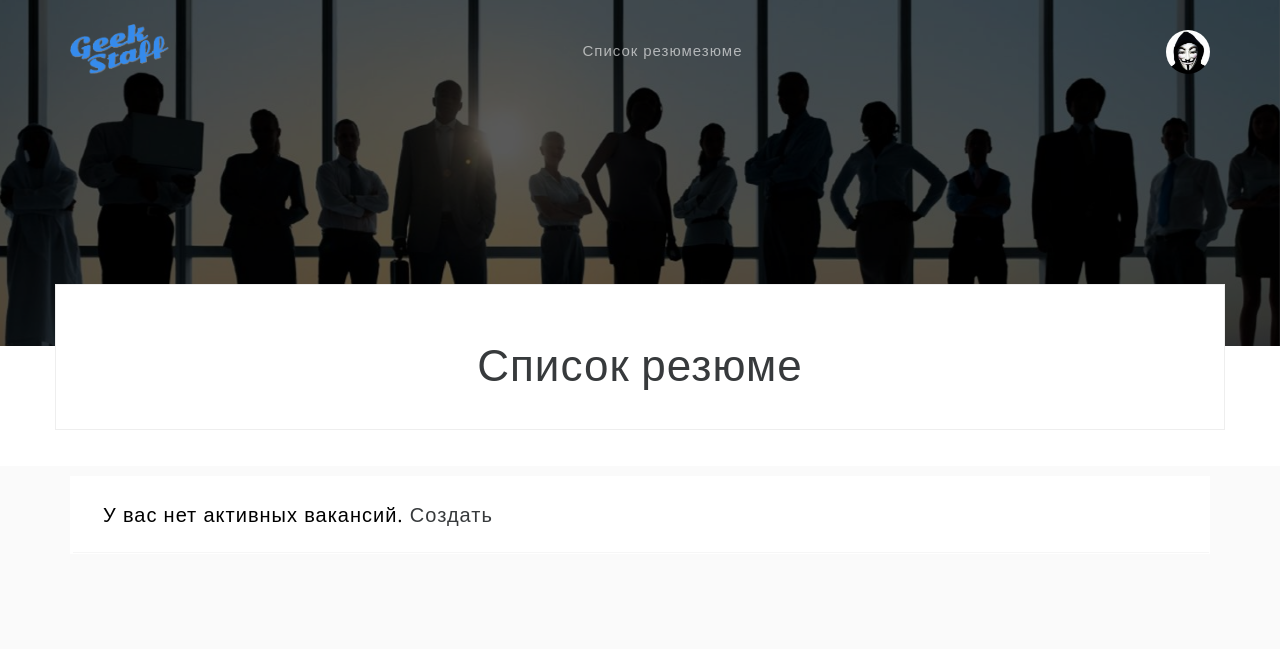
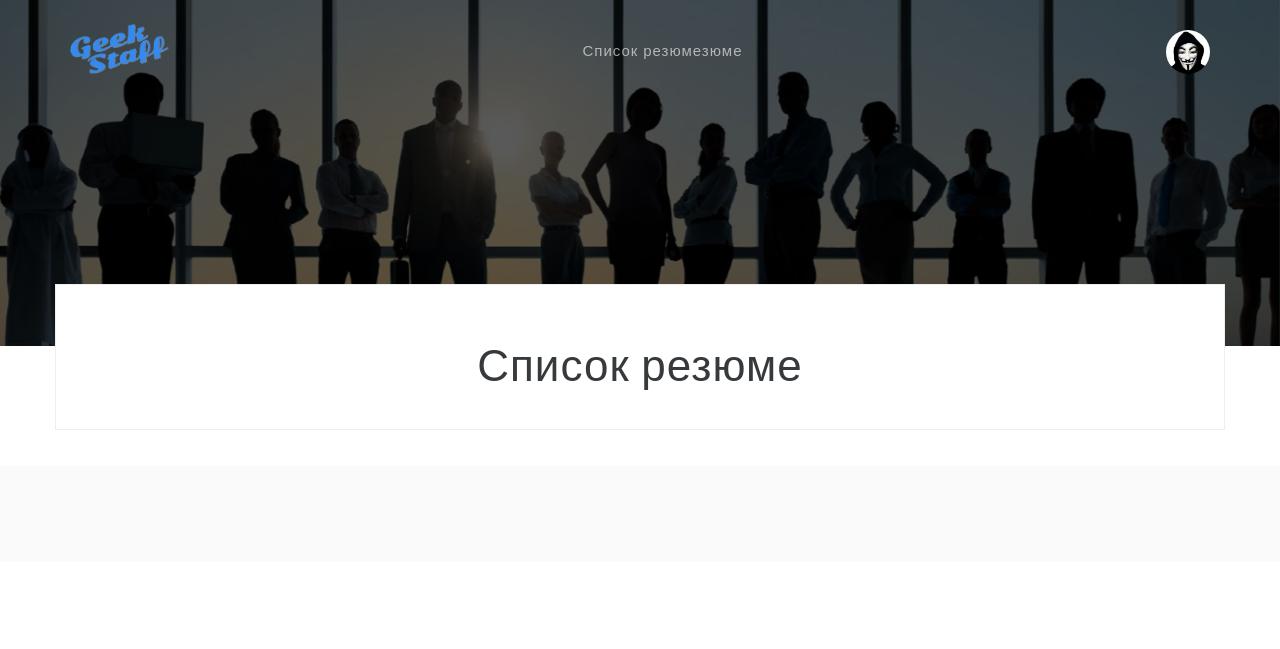
Before and after one commit to Levkrs/djangotraining, a Django app: page /company/resume-list/ in a window 1280 px wide. Shown: the top 649 px of the page. Run offline with Django 3.2, Linux system fonts and the light colour scheme; a user stored in the database is signed in; tables that the repository leaves empty hold one stand-in row (values such as "Sample post"); data that the repository does not hold is empty; some libraries are stand-ins or nearby versions.

Commit message:
Исправил отображене дя наличия вакансий и резюме

```diff
--- a/applicantapp/views.py
+++ b/applicantapp/views.py
@@ -153,6 +153,7 @@ class JobListDetail(LoginRequiredMixin, DetailView):
 
     def get_context_data(self, **kwargs):
         context = super().get_context_data(**kwargs)
+        context['resume_count'] = Resume.objects.filter(id=self.request.user.id, status=3).count()
         return context
 
 
@@ -199,8 +200,6 @@ class JobSearchList(ListView, FormMixin):
 
     def get_context_data(self, *, object_list=None, **kwargs):
         context = super().get_context_data(**kwargs)
-        context['resume_count'] = Resume.objects.filter(id=self.request.user.id, status=3).count()
-        print(context)
         return context
 
 
--- a/companyapp/views.py
+++ b/companyapp/views.py
@@ -104,13 +104,7 @@ class ResumeListHR(LoginRequiredMixin, ListView):
     template_name = 'companyapp/resume_list_hr.html'
 
     def get_queryset(self):
-        print('sda')
-        cmp = Job.objects.filter(status=3, company=self.request.user.company).count()
-
-        if Job.objects.filter(status=3, company=self.request.user.company).count() > 0 :
-            return Resume.objects.filter(status='3')
-        else:
-            return []
+        return Resume.objects.filter(status='3')
 
 
 class ResumeListDetail(LoginRequiredMixin, DetailView):
@@ -126,6 +120,7 @@ class ResumeListDetail(LoginRequiredMixin, DetailView):
 
     def get_context_data(self, **kwargs):
         context = super().get_context_data(**kwargs)
+        context['job_count']= Job.objects.filter(company= self.request.user.company.id, status=3).count()
         return context
 
 class ResumeSearchList(ListView, FormMixin):
@@ -168,9 +163,7 @@ class ResumeSearchList(ListView, FormMixin):
 
     def get_context_data(self, *, object_list=None, **kwargs):
         context = super().get_context_data(**kwargs)
-        context['job_count']= Job.objects.filter(company= self.request.user.company.id, status=3).count()
-        # context['resume_count'] = Resume.objects.filter(user=self.request.user.id, status=3).count()
-        print(context)
+        # context['job_count']= Job.objects.filter(company= self.request.user.company.id, status=3).count()
         return context
 
 class ResponceRec(ListView):
--- a/templates/applicantapp/job_detail.html
+++ b/templates/applicantapp/job_detail.html
@@ -135,7 +135,11 @@
                     <div class="form-group col-lg-12" style="text-align: center;">
                         <div class="input-group">
                             <span class="input-group-addon"><i class=""></i></span>
+                        {% if resume_count > 0 %}
                             <a href="{% url 'mainapp:invite_user' object.pk %}" class="btn btn-gray"> Согласиться </a>
+                        {% else %}
+                            <a href="{% url 'applicantapp:createresume'%}" class="btn btn-gray"> Добавьте резюме для отклика</a>
+                        {% endif %}
 
                             {% if object|favorite:user %}
                             <a href="{% url 'companyapp:favorite' object.pk %}" class="btn btn-info"> Удалить из Избранного </a>
--- a/templates/companyapp/resume_detail.html
+++ b/templates/companyapp/resume_detail.html
@@ -144,7 +144,11 @@
                 <div class="form-group col-lg-12" style="text-align: center;">
                     <div class="input-group">
                         <span class="input-group-addon"><i class=""></i></span>
+                    {% if job_count > 0 %}
                         <a href="{% url 'mainapp:invite_from_hr' object.pk %}" class="btn btn-gray"> Пригласить </a>
+                    {% else %}
+                        <a href="{% url 'companyapp:new-job' user.company.pk %}" class="btn btn-gray"> Для приглашения создайте вакансию </a>
+                    {% endif %}
                         {% if object|favorite:user %}
                             <a href="{% url 'applicantapp:favorite' object.pk %}" class="btn btn-info"> Удалить из Избранного </a>
                         {% else %}
--- a/templates/companyapp/resume_list_hr.html
+++ b/templates/companyapp/resume_list_hr.html
@@ -17,7 +17,6 @@
                 <div class="row item-blocks-connected">
 
                 <!-- Resume list block -->
-                {% if object_list.count > 0 %}
                     {% for resume in object_list %}
 
                         <div class="col-xs-12">
@@ -40,20 +39,6 @@
                         </div>
 
                     {% endfor %}
-
-                    {% else %}
-                        <div class="col-xs-12">
-                            <div class="item-block">
-                                <header>
-                                    <div class="hgroup">
-                                        <h4>У вас нет активных вакансий. <a href="{% url 'companyapp:new-job' user.company.pk%}"> Создать</a> </h4>
-                                    </div>
-
-                                </header>
-
-                            </div>
-                        </div>
-                {% endif %}
 
                  <!-- END Resume list block -->
 
--- a/templates/companyapp/resume_search.html
+++ b/templates/companyapp/resume_search.html
@@ -25,7 +25,6 @@
                 <div class="row item-blocks-connected">
                     <div class="col-xs-12">
                         <div class="item-block">
-                            {% if job_count > 0 %}
                             <div class="search">
                                 <form class="search-form" action="{% url 'companyapp:resume_search' %}" method="get">{% csrf_token %}
                                     {{ form.as_p }}
@@ -33,9 +32,6 @@
                                 </form>
                             </div>
                             {% include 'inc/resume_list_inc.html' %}
-                            {% else %}
-                            <span class="item-block">У вас нет активных вакансий. <a class="" href="{% url 'companyapp:new-job' user.company.pk%}">Добавить вакансию</a></span>
-                             {% endif %}
                         </div>
                     </div>
                 </div>
```
Also changed, not shown: templates/applicantapp/job_search.html (+0 -9 lines).
